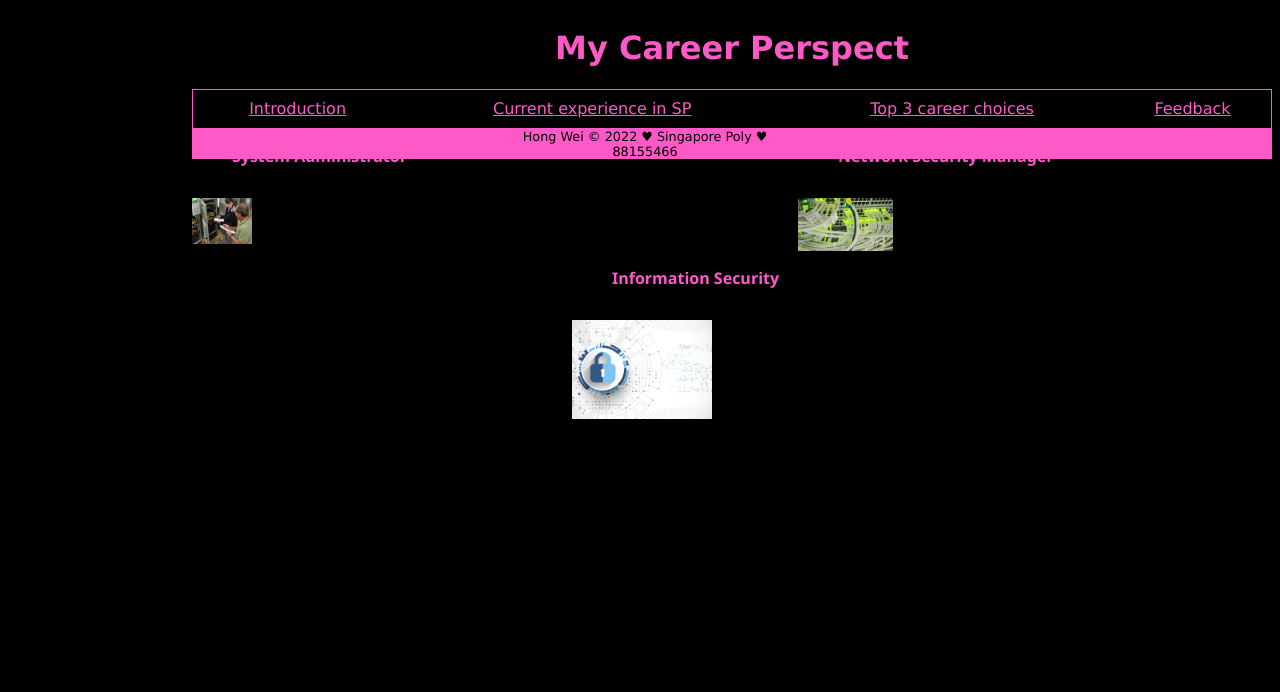
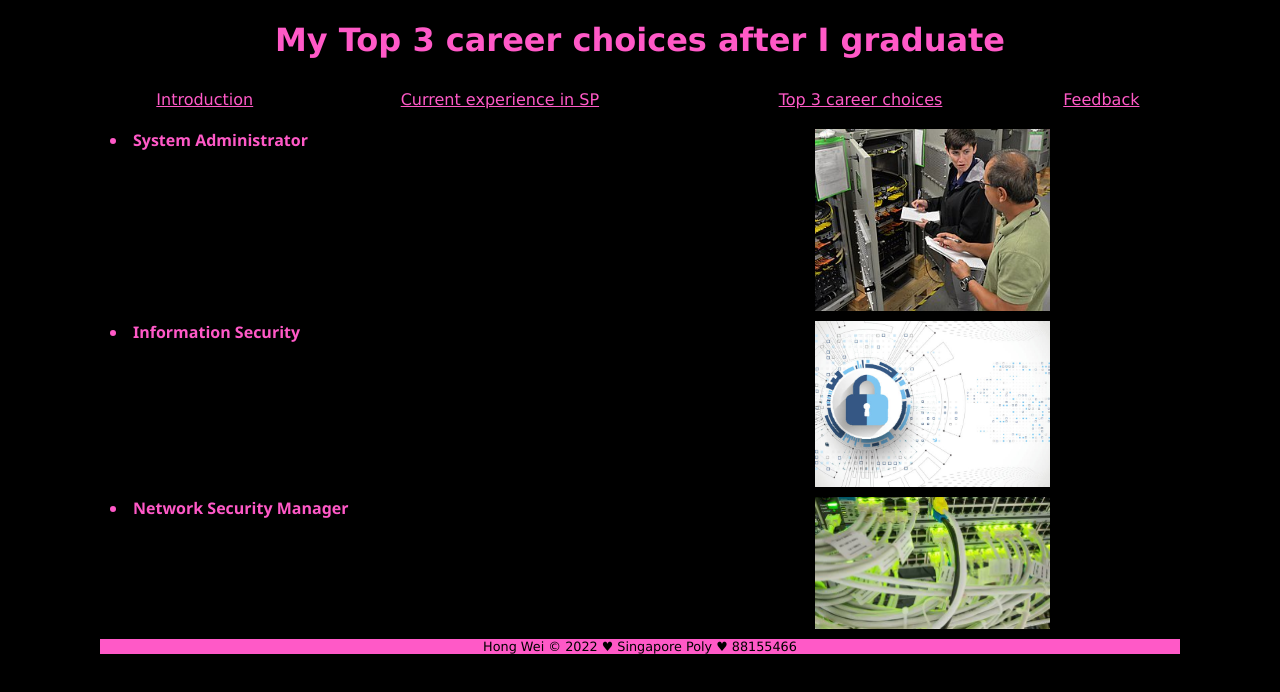
Before and after one commit to TheOneFluffer/CA1-again, a plain HTML site: page Top3.html in a window 1280 px wide. Drawn offline with Linux system fonts and the light colour scheme.

Commit message:
ooga booga
Monky

```diff
--- a/Base_Layout.css
+++ b/Base_Layout.css
@@ -12,7 +12,6 @@ table{
     color: #ff59c7;
     background-color: #000000;
     font-family: Verdana, Geneva, Tahoma, sans-serif;
-    border: 1px, solid, #ff59c7;
 }
 
 a:link {
@@ -35,4 +34,5 @@ footer {
     text-align: center;
     font-size: 0.8em;
     font-family: Verdana, Geneva, Tahoma, sans-serif;
+    max-width: 1080px;
 }
--- a/CurrentEx.css
+++ b/CurrentEx.css
@@ -26,5 +26,5 @@ body {
     display: grid;
     gap: 15px;
     background-color: #000000;
-    padding-bottom: 15px;
+    padding: 15px;
 }
--- /dev/null
+++ b/Feedback.css
@@ -0,0 +1,47 @@
+@charset "utf-8";
+
+body {
+    background-color: #000000;
+    color: #ff59c7;
+    font-family:'Segoe UI', Tahoma, Geneva, Verdana, sans-serif;
+    max-width: 1080px;
+    display: block;
+    width: 100%;
+    height: 30px;
+    margin: auto;
+}
+
+o-range{
+    padding-bottom: 15px;
+    padding: 15px;
+}
+
+select > option{
+    font-size: large;
+}
+
+div{
+    font-size: large;
+}
+
+pre {
+  margin: 0;
+  padding: 0;
+  outline: 0;
+  border: 0;
+}
+
+.expandingArea
+{
+    position: relative;
+    background: #000000;
+    padding-left: 30px;
+    font-family: 'Segoe UI', Tahoma, Geneva, Verdana, sans-serif;
+}
+
+.Center
+{
+    text-align: center;
+    padding-top: 10px;
+    background-color: #000000;
+}
--- a/Top3.css
+++ b/Top3.css
@@ -1,43 +1,48 @@
 @charset "utf-8";
-
-.Top1{
-    display: grid;
-    color: #ff59c7;
-    font-size: medium;
-    font-family:'Segoe UI', Tahoma, Geneva, Verdana, sans-serif;
-    gap: 15px;
-    float: left;
-}
-
-.Top2{
-    display: grid;
-    color: #ff59c7;
-    font-size: medium;
-    font-family:'Segoe UI', Tahoma, Geneva, Verdana, sans-serif;
-    gap: 15px;
-    float: right;
-}
-
-.Top3{
-    display: grid;
-    color: #ff59c7;
-    font-size: medium;
-    font-family:'Segoe UI', Tahoma, Geneva, Verdana, sans-serif;
-    gap: 15px;
-    float: right;
-}
-
-body {
-    background-color: #000000;
-    width: 100%;
-    max-width: 1080px;
-    height: 30px;
-    color: #ff59c7;
-    float: right;
-}
 
 li{
     float: left;
     text-align: center;
     padding: auto;
 }
+
+body {
+    background-color: #000000;
+    max-width: 1080px;
+    display: block;
+    width: 100%;
+    max-width: 1080px;
+    height: 30px;
+    margin: auto;
+}
+
+.Top3-container {
+    display: grid;
+    grid-template-columns: auto auto auto;
+    gap: 10px;
+    color: #ff59c7;
+    background-color: #000000;
+    text-align: center;
+    padding: 10px;
+}
+
+.SysAdmin {
+    grid-column-start: 1;
+    grid-column-end: 2;
+    color: #ff59c7;
+    font-family:'Segoe UI', Tahoma, Geneva, Verdana, sans-serif;
+}
+
+.CyberSec {
+    grid-column-start: 1;
+    grid-column-end: 2;
+    color: #ff59c7;
+    font-family:'Segoe UI', Tahoma, Geneva, Verdana, sans-serif;
+}
+
+.NetSec {
+    grid-column-start: 1;
+    grid-column-end: 2;
+    color: #ff59c7;
+    font-family:'Segoe UI', Tahoma, Geneva, Verdana, sans-serif;
+}
--- a/Top3.html
+++ b/Top3.html
@@ -3,8 +3,8 @@
 
 <header>
     <meta charset="utf-8">
-    <title>My Career Perspect</title>
-    <h1>My Career Perspect</h1>
+    <title>Top3</title>
+    <h1>My Top 3 career choices after I graduate</h1>
     <link href="Base_Layout.css" rel="stylesheet" />
     <link href="Top3.css" rel="stylesheet" />
 
@@ -13,19 +13,24 @@
             <td><a link href="index.html">Introduction</a></td>
             <td><a link href="CurrentEx.html">Current experience in SP</a></td>
             <td><a link href="Top3.html">Top 3 career choices</a></td>
-            <td><a link href="BackFeed.html">Feedback</a></td>
+            <td><a link href="Feedback.html">Feedback</a></td>
         </th>
     </table>
 </header>
 
 <body>
     <div class="Top3-container">
-        <tr>
-            <div class="Top1"><ul><b>System Administrator</b></ul><img src="Sysadmin.jpg" alt="Sysadmin" style="width:20%; float: right"><!--Source: https://en.wikipedia.org/wiki/System_administrator--></div>
-            <div class="Top2"><ul><b>Network Security Manager</b></ul><img src="Wires.jpg" alt="Network Security" style="width:20%; float: right"><!--Source: https://www.mynextmove.org/vets/profile/summary/15-1244.00?redir=15-1142.00--></div>
-            <div class="Top3"><ul><b>Information Security</b></ul><img src="CyberSec.jpg" alt="Sysadmin" style="width:20%; float: right"><!--Source: https://raymondtec.com/podcast/weekly-tech-news-for-march-10-2019/--></div>
-        </tr>
+        <div class="SysAdmin">
+            <li><b>System Administrator</b></li><img src="Sysadmin.jpg" alt="Sysadmin" style="width: 25%; float: right"></li><!--Source: https://en.wikipedia.org/wiki/System_administrator-->
+        </div>
+        <div class="CyberSec">
+            <li><b>Information Security</b></li><img src="CyberSec.jpg" alt="CyberSec" style="width:25%; float: right"></li><!--Source: https://raymondtec.com/podcast/weekly-tech-news-for-march-10-2019/-->
+        </div>
+        <div class="NetSec">
+            <li><b>Network Security Manager</b></li><img src="Wires.jpg" alt="Network Security" style="width:25%; float: right"></li><!--Source: https://www.mynextmove.org/vets/profile/summary/15-1244.00?redir=15-1142.00-->
+        </div>
     </div>
 </body>
+
 <footer> Hong Wei &copy; 2022 &#9829; Singapore Poly &#9829; 88155466</footer>
 </html>
```
Also changed, not shown: CurrentEx.html (+1 -1 lines), Feedback.html (added, +78 -0 lines), index.html (+1 -1 lines).
